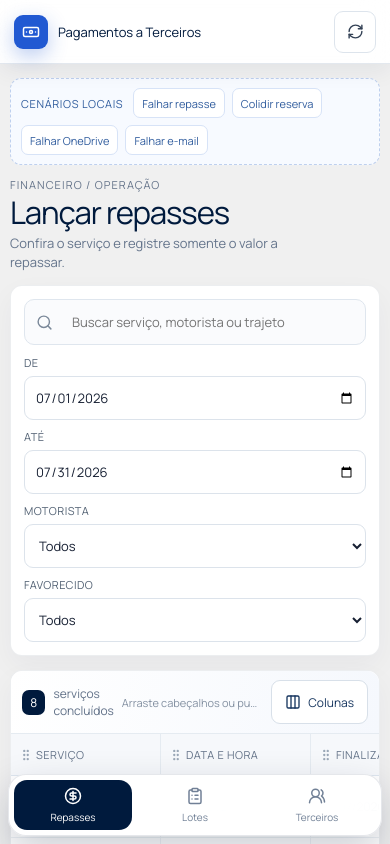
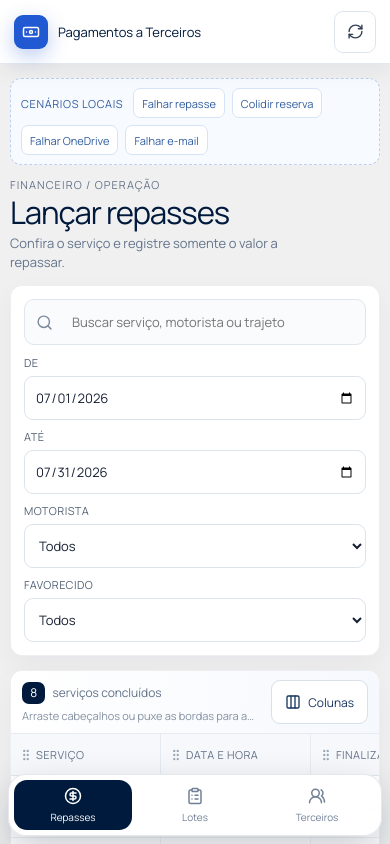
Before and after one commit to renanrmsantos14/tela-pagamento-de-fornecedor, a React (Vite) app: page / in a window 390 px wide. Shown: the top 844 px of the page. Built offline with nearby package versions, Linux system fonts and the light colour scheme.

Commit message:
Ajusta resumo do repasse para caber melhor em telas estreitas

```diff
--- a/src/App.jsx
+++ b/src/App.jsx
@@ -844,7 +844,9 @@ function RepasseGrid({ services, favorecidos, links, busy, onSave, onLink }) {
           <strong>{services.length}</strong>
           <span>serviços concluídos</span>
           {pendingCount > 0 && <b>{pendingCount} pendente(s)</b>}
-          <small>Arraste cabeçalhos ou puxe as bordas para ajustar a view.</small>
+          <small>
+            Arraste cabeçalhos ou puxe as bordas para ajustar a view.
+          </small>
         </div>
         <div className="column-picker-wrap">
           <button
--- a/src/styles.css
+++ b/src/styles.css
@@ -1445,10 +1445,8 @@ select:focus {
     min-height: 58px;
     padding: 9px 11px;
   }
-  .repasse-grid-toolbar > span {
-    max-width: 130px;
-    line-height: 1.3;
-  }
+  .repasse-grid-summary { max-width: calc(100% - 112px); flex-wrap: wrap; gap: 5px 7px; line-height: 1.2; }
+  .repasse-grid-summary small { flex-basis: 100%; }
   .repasse-grid-scroll {
     border-radius: 0 0 12px 12px;
   }
```
